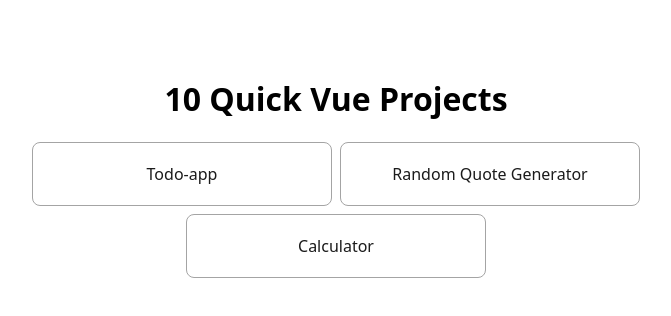
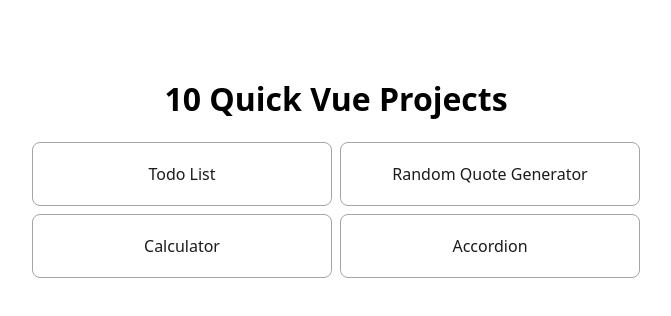
Before and after one commit to Steffen-Svenningsen/ten-vue-projects, a Vue app: page / in a window 1280 px wide. Shown: the top 316 px of the page, without its empty margins (304-975 px from the left). Built offline with nearby package versions, Linux system fonts and the light colour scheme.

Commit message:
Project 4

```diff
--- a/src/components/NavigationMenu.vue
+++ b/src/components/NavigationMenu.vue
@@ -1,8 +1,9 @@
 <template>
   <nav>
-    <router-link to="/todo-app">Todo-app</router-link>
+    <router-link to="/todo-app">Todo List</router-link>
     <router-link to="/random-quote-generator">Random Quote Generator</router-link>
     <router-link to="/calculator">Calculator</router-link>
+    <router-link to="/accordion">Accordion</router-link>
   </nav>
 </template>
 
--- a/src/router/index.js
+++ b/src/router/index.js
@@ -22,6 +22,11 @@
       path: '/calculator',
       name: 'calculator',
       component: () => import('../views/projects/AmazingCalculator.vue')
+    },
+    {
+      path: '/accordion',
+      name: 'accordion',
+      component: () => import('../views/projects/AccordionComponent.vue')
     }
   ]
 })
--- /dev/null
+++ b/src/views/projects/AccordionComponent.vue
@@ -0,0 +1,91 @@
+<script setup>
+import { ref } from 'vue'
+
+const items = ref([
+  {
+    title: 'What is HTML?',
+    content:
+      'The HyperText Markup Language or HTML is the standard markup language for documents designed to be displayed in a web browser. It defines the content and structure of web content. It is often assisted by technologies such as Cascading Style Sheets and scripting languages such as JavaScript.',
+    open: false
+  },
+  {
+    title: 'What is CSS?',
+    content:
+      'Cascading Style Sheets is a style sheet language used for specifying the presentation and styling of a document written in a markup language such as HTML or XML. CSS is a cornerstone technology of the World Wide Web, alongside HTML and JavaScript.',
+    open: false
+  },
+  {
+    title: 'What is JS?',
+    content:
+      'JavaScript, often abbreviated as JS, is a programming language and core technology of the World Wide Web, alongside HTML and CSS. As of 2023, 98.7% of websites use JavaScript on the client side for webpage behavior, often incorporating third-party libraries.',
+    open: false
+  }
+])
+
+const toggleAccordion = (index) => {
+  items.value = items.value.map((item, i) => ({
+    ...item,
+    open: i === index ? !item.open : false
+  }))
+}
+</script>
+
+<template>
+  <div class="accordion-container">
+    <div v-for="(item, index) in items" :key="index" class="accordion">
+      <div class="accordion-header" @click="toggleAccordion(index)">
+        {{ item.title }}
+        <span :class="{ rotate: item.open }" class="arrow-icon">➡️</span>
+      </div>
+      <div v-show="item.open" class="accordion-content">
+        {{ item.content }}
+      </div>
+    </div>
+  </div>
+</template>
+
+<style scoped>
+.accordion-container {
+  max-width: 600px;
+  margin: 50px auto;
+}
+
+.accordion {
+  border: 1px solid #3498db;
+  border-radius: 4px;
+  overflow: hidden;
+  margin-bottom: 10px;
+}
+
+.accordion-header {
+  background-color: #3498db;
+  color: #fff;
+  padding: 15px;
+  cursor: pointer;
+  display: flex;
+  justify-content: space-between;
+  align-items: center;
+  user-select: none;
+}
+
+.arrow-icon {
+  font-size: 20px;
+  transition: 0.2s;
+}
+
+.accordion-content {
+  padding: 15px;
+  display: none;
+  border-top: 1px solid #ddd;
+  background-color: #f9f9f9;
+  color: #333;
+}
+
+.accordion-content[style] {
+  display: block;
+}
+
+.rotate {
+  transform: rotate(90deg);
+}
+</style>
```
